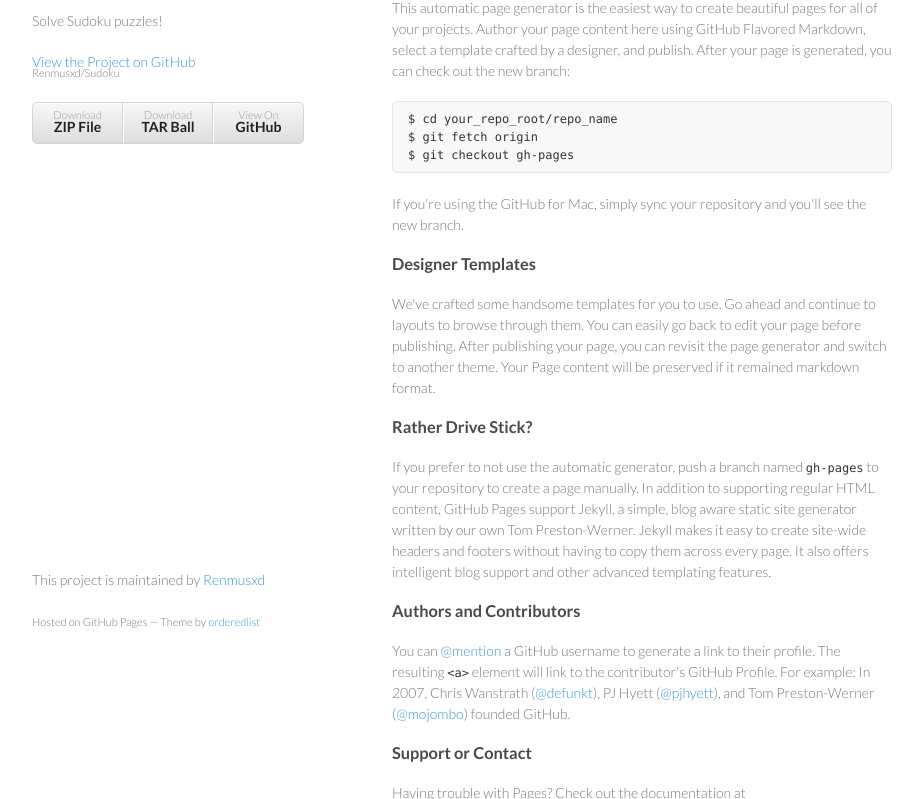
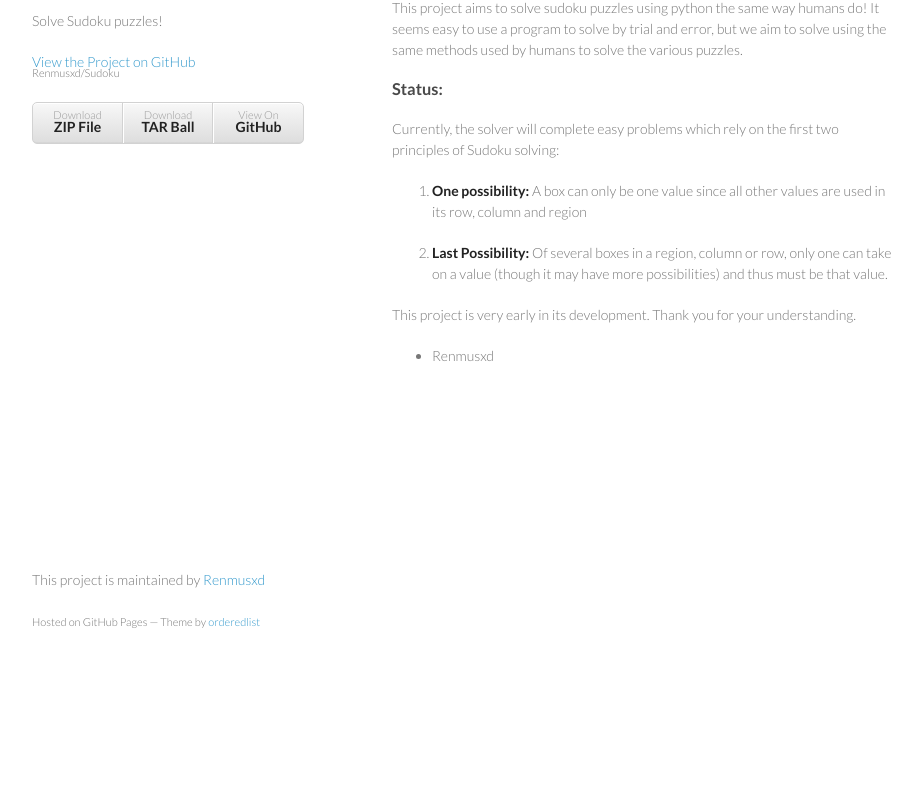
Before and after one commit to Renmusxd/Sudoku, a plain HTML site: page index.html in a window 1280 px wide. Shown: the part 99-898 px from the top of the page, without its empty margins (178-1101 px from the left). After the commit the page ends 800 px from the top, so only its background shows below. Drawn offline with Linux system fonts and the light colour scheme.

```diff
--- a/index.html
+++ b/index.html
@@ -28,32 +28,25 @@
         </ul>
       </header>
       <section>
-        <h3>Welcome to GitHub Pages.</h3>
+        <h3>Welcome to the automatic Sudoku solver!</h3>
 
-<p>This automatic page generator is the easiest way to create beautiful pages for all of your projects. Author your page content here using GitHub Flavored Markdown, select a template crafted by a designer, and publish. After your page is generated, you can check out the new branch:</p>
+<p>This project aims to solve sudoku puzzles using python the same way humans do!
+It seems easy to use a program to solve by trial and error, but we aim to solve using the same methods used by humans to solve the various puzzles.</p>
 
-<pre><code>$ cd your_repo_root/repo_name
-$ git fetch origin
-$ git checkout gh-pages
-</code></pre>
+<h3>Status:</h3>
 
-<p>If you're using the GitHub for Mac, simply sync your repository and you'll see the new branch.</p>
+<p>Currently, the solver will complete easy problems which rely on the first two principles of Sudoku solving:</p>
 
-<h3>Designer Templates</h3>
+<ol>
+<li><p><strong>One possibility:</strong>
+A box can only be one value since all other values are used in its row, column and region</p></li>
+<li><p><strong>Last Possibility:</strong>
+Of several boxes in a region, column or row, only one can take on a value (though it may have more possibilities) and thus must be that value.</p></li>
+</ol><p>This project is very early in its development. Thank you for your understanding.</p>
 
-<p>We've crafted some handsome templates for you to use. Go ahead and continue to layouts to browse through them. You can easily go back to edit your page before publishing. After publishing your page, you can revisit the page generator and switch to another theme. Your Page content will be preserved if it remained markdown format.</p>
-
-<h3>Rather Drive Stick?</h3>
-
-<p>If you prefer to not use the automatic generator, push a branch named <code>gh-pages</code> to your repository to create a page manually. In addition to supporting regular HTML content, GitHub Pages support Jekyll, a simple, blog aware static site generator written by our own Tom Preston-Werner. Jekyll makes it easy to create site-wide headers and footers without having to copy them across every page. It also offers intelligent blog support and other advanced templating features.</p>
-
-<h3>Authors and Contributors</h3>
-
-<p>You can <a href="https://github.com/blog/821" class="user-mention">@mention</a> a GitHub username to generate a link to their profile. The resulting <code>&lt;a&gt;</code> element will link to the contributor's GitHub Profile. For example: In 2007, Chris Wanstrath (<a href="https://github.com/defunkt" class="user-mention">@defunkt</a>), PJ Hyett (<a href="https://github.com/pjhyett" class="user-mention">@pjhyett</a>), and Tom Preston-Werner (<a href="https://github.com/mojombo" class="user-mention">@mojombo</a>) founded GitHub.</p>
-
-<h3>Support or Contact</h3>
-
-<p>Having trouble with Pages? Check out the documentation at <a href="http://help.github.com/pages">http://help.github.com/pages</a> or contact <a href="mailto:support@github.com">support@github.com</a> and we’ll help you sort it out.</p>
+<ul>
+<li>Renmusxd</li>
+</ul>
       </section>
       <footer>
         <p>This project is maintained by <a href="https://github.com/Renmusxd">Renmusxd</a></p>
```
Also changed, not shown: params.json (+1 -1 lines).
